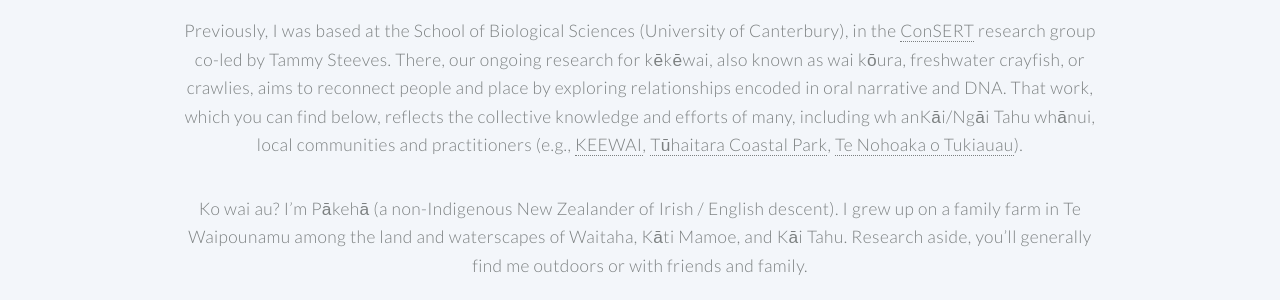
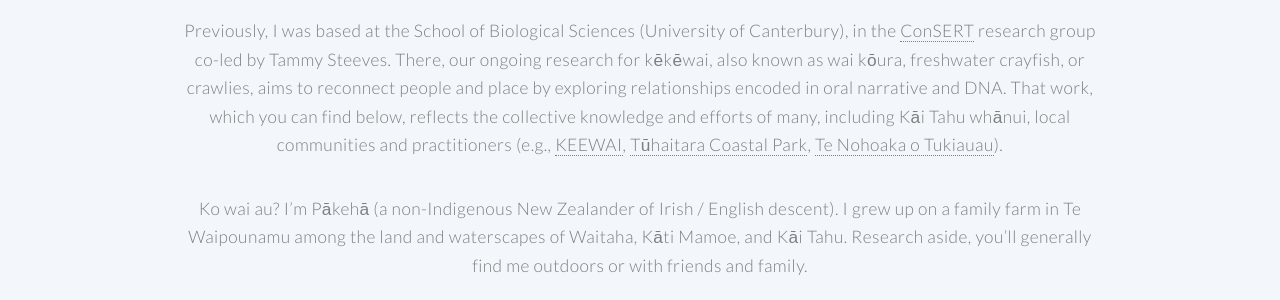
Before and after one commit to aislingrayne/aislingrayne.github.io, a Jekyll site: the page built from index.md, in a window 1280 px wide and 900 px high, scrolled down 811 px. Shown: the part 240-540 px from the top of the window. Built offline with Jekyll 4.4.1, drawn with Linux system fonts in a browser that asks for light colours.

Commit message:
Update index.md

```diff
--- a/index.md
+++ b/index.md
@@ -49,7 +49,7 @@
 
 I'm currently a Research Fellow based at the [Centre for Sustainability](https://www.otago.ac.nz/centre-sustainability/index.html) (University of Otago) in Aotearoa NZ with [A/Prof Cilla Wehi](http://www.priscillawehi.com/). Together with advisors [A/Prof Tammy Steeves](https://www.canterbury.ac.nz/science/contact-us/people/tammy-steeves.html), [Dr Emma Sharp](https://unidirectory.auckland.ac.nz/profile/el-sharp), [Dr Leilani Walker](https://leilani-walker.com/), and [Prof Shaun Hendy](https://www.tepunahamatatini.ac.nz/shaun-hendy/), and PhD student Bethany Cox, we are conducting a thematic analysis aligned with the *[Kindness in Science](http://www.kindnessinscience.org/)* project at [Te Pūnaha Matatini](https://www.tepunahamatatini.ac.nz/).
 
-Previously, I was based at the School of Biological Sciences (University of Canterbury), in the [ConSERT](http://www.ucconsert.org/) research group co-led by Tammy Steeves. There, our ongoing research for kēkēwai, also known as wai kōura, freshwater crayfish, or crawlies, aims to reconnect people and place by exploring relationships encoded in oral narrative and DNA. That work, which you can find below, reflects the collective knowledge and efforts of many, including wh  anKāi/Ngāi Tahu whānui, local communities and practitioners (e.g., [KEEWAI](http://keewai.co.nz/), [Tūhaitara Coastal Park](https://www.tuhaitarapark.org.nz/), [Te Nohoaka o Tukiauau](https://www.tenohoaka.org.nz/)).
+Previously, I was based at the School of Biological Sciences (University of Canterbury), in the [ConSERT](http://www.ucconsert.org/) research group co-led by Tammy Steeves. There, our ongoing research for kēkēwai, also known as wai kōura, freshwater crayfish, or crawlies, aims to reconnect people and place by exploring relationships encoded in oral narrative and DNA. That work, which you can find below, reflects the collective knowledge and efforts of many, including Kāi Tahu whānui, local communities and practitioners (e.g., [KEEWAI](http://keewai.co.nz/), [Tūhaitara Coastal Park](https://www.tuhaitarapark.org.nz/), [Te Nohoaka o Tukiauau](https://www.tenohoaka.org.nz/)).
 
 Ko wai au? I'm Pākehā (a non-Indigenous New Zealander of Irish / English descent). I grew up on a family farm in Te Waipounamu among the land and waterscapes of Waitaha, Kāti Mamoe, and Kāi Tahu. Research aside, you'll generally find me outdoors or with friends and family.
 
```
